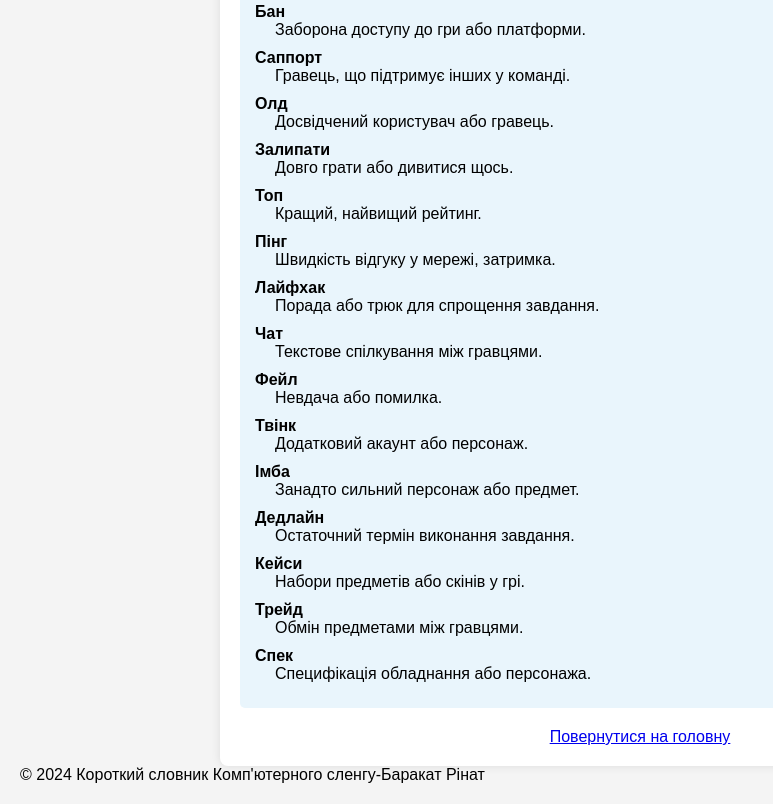
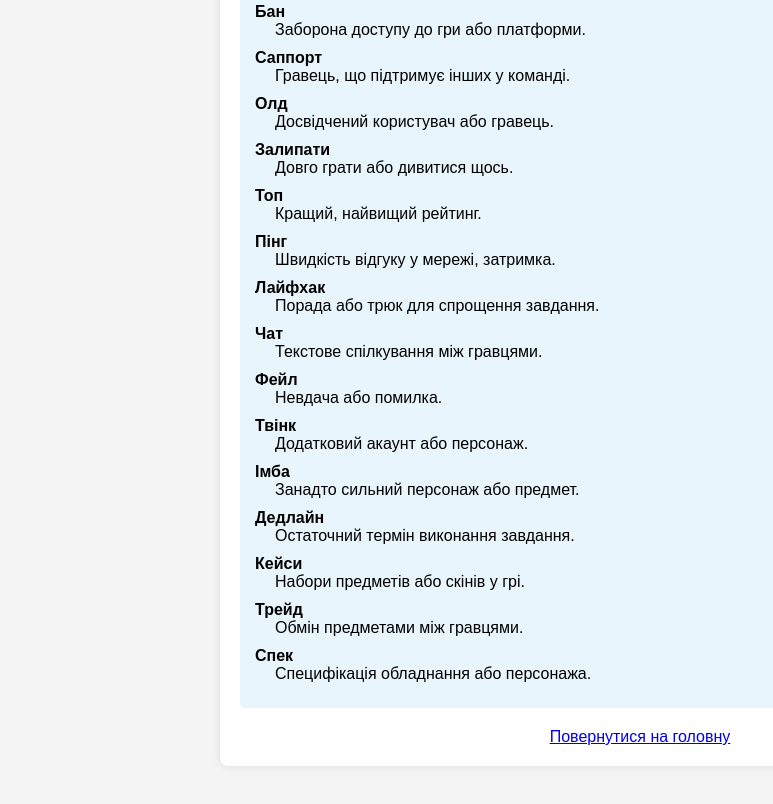
Before and after one commit to Dom4353/simple-html, a plain HTML site: page molodizhniy-sleng.html in a window 1280 px wide. Shown: the part 2439-3243 px from the top of the page, without its empty margins (0-773 px from the left). Drawn offline with Linux system fonts and the light colour scheme.

Commit message:
Add files via upload

```diff
--- a/molodizhniy-sleng.html
+++ b/molodizhniy-sleng.html
@@ -230,8 +230,3 @@
     </div>
 </body>
 </html>
-
-    <footer>© 2024 Короткий словник Комп'ютерного сленгу-Баракат Рінат</footer>
-
-</body>
-</html>
```
